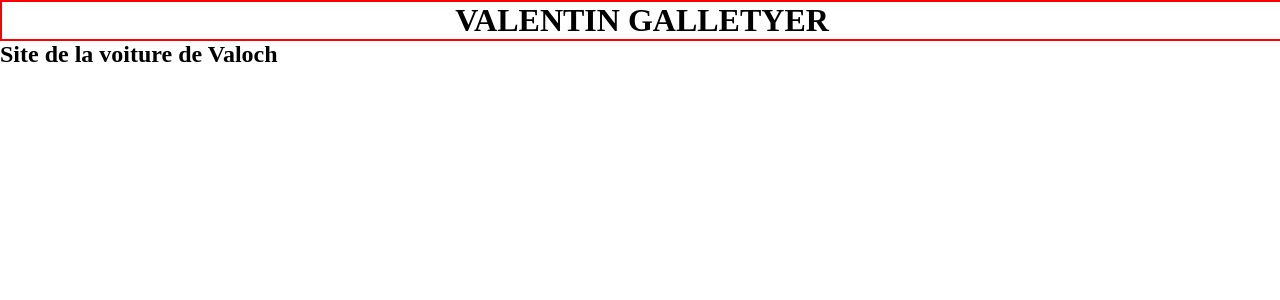
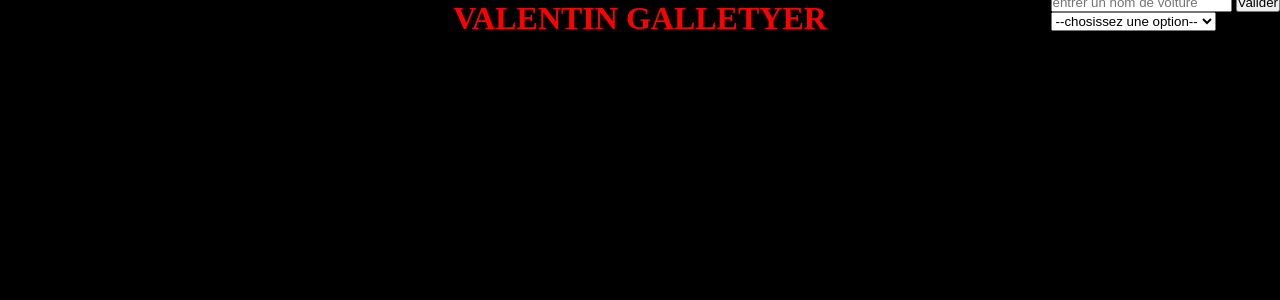
Before and after one commit to FloRobart/Site_voiture_valentin, a PHP site: page / in a window 1280 px wide. Shown: the top 300 px of the page. Run offline with PHP 8.4, Linux system fonts and the light colour scheme.

Commit message:
update disign

```diff
--- a/Code/css/index.css
+++ b/Code/css/index.css
@@ -2,8 +2,13 @@
 /* Variables */
 /*-----------*/
 :root{
-    --CoulFond : white;
-    --Police : Dubai Light;
+    --CoulFond : black;
+
+    /* Police d'écriture */
+    --StylePolice : Dubai Light;
+    --CoulPolice  : red;
+
+    --TailleTitre : 32px;
 }
 
 
@@ -13,11 +18,13 @@
 /*---------------------*/
 *{
     margin : 0px;
+    padding : 0px;
 }
 
 html {
     background-color: var(--CoulFond);
-    font-family: var(--Police);
+    font-family: var(--StylePolice);
+    color : var(--CoulPolice)
 }
 
 
@@ -28,95 +35,39 @@ html {
 /* Titre principale */
 h1 {
     text-align : center;
-    border     : 2px solid rgb(255, 0, 0);
-    width      : 100%;
 }
 
-.accueil {
-    position : absolute;
+
+/* Ensemble de la partie recherche */
+.recherche {
+    float : right;
+    margin-top : -44px;
 }
+
+
+/* Barre de recherche */
+input {
+    resize        : none;
+    overflow      : hidden;
+}
+
+
+/* Liste de trie */
+
+
+
+/* Bouton valider */
+
 
 
 
 /*---------------*/
 /* CORPS de page */
 /*---------------*/
-/* Block autour de la barre de recherche */
-#searchbar {
-    border-style  : solid;
-    display       : block;
-    border-radius : 5px;
-    width         : 60%;
-    margin-left   : auto;
-    margin-right  : auto;
-    margin-top    : 3%;
-}
-
-
-/* Barre de recherche */
-input {
-    resize        : none;
-    width         : 78%;
-    height        : 50%;
-    margin-top    : 2%;
-    margin-bottom : 1.5%;
-    margin-left   : 2%;
-    font-size     : 20px;
-    overflow      : hidden;
-    border-radius : 5px;
-
-}
-
-
-/* Barre de trie */
-select {
-    width         : 15.5%;
-    margin-top    : 2%;
-    margin-right  : 2%;
-    font-size     : 20px;
-    border-radius : 5px;
-    float         : right;
-}
 
 
 
-/*---------*/
-/* Tableau */
-/*---------*/
-/* Titre du tableau */
-caption {
-    border : solid black;
-}
 
-
-/* Ensemble du tableau */
-table {
-    border          : 2px solid;
-    border-collapse : collapse;
-    margin-top      : 5%;
-    margin-left     : auto;
-    margin-right    : auto;
-    width           : 99%
-}
-
-a > img {
-    width : 100%;
-}
-
-
-/* Ensemble des cellules */
-td {
-    border           : solid black;
-    text-align       : center;
-    background-color : rgb(255, 255, 255);
-}
-
-
-
-/*-------------*/
-/* BAS de page */
-/*-------------*/
-footer
-{
-    background-color : aqua;
-}
+/*------*/
+/* Test */
+/*------*/
--- a/Code/index.html
+++ b/Code/index.html
@@ -12,21 +12,34 @@
     <body>
         <header>
             <h1> VALENTIN GALLETYER </h1>
-            <h2> Site de la voiture de Valoch </h2>
-            <!-- 🞀 🞂 -->
+            <div class="recherche">
+                <form method="get">
+                    <input class="textarea" type="text" name="voiture" placeholder="entrer un nom de voiture">
+                    <input class="bouton" type="submit" name="btn" value="Valider">
+                </form>
+                <select name="trie" id="trie">
+                    <option value="0">--chosissez une option--</option>
+                    <option value="1">1</option>
+                    <option value="2">2</option>
+                    <option value="3">3</option>
+                    <option value="4">4</option>
+                    <option value="5">5</option>
+                    <option value="6">6</option>
+                </select>
+            </div>
         </header>
 
         <main>
-            <!-- Recherche -->
+            <!---------------->
+            <!-- Navigation -->
+            <!---------------->
 
 
 
-            <!-- Image -->
-
+            <!------------>
+            <!-- Images -->
+            <!------------>
         </main>
-
-        <footer>
-
-        </footer>
     </body>
 </html>
+<!-- 🞀 🞂 -->
```
